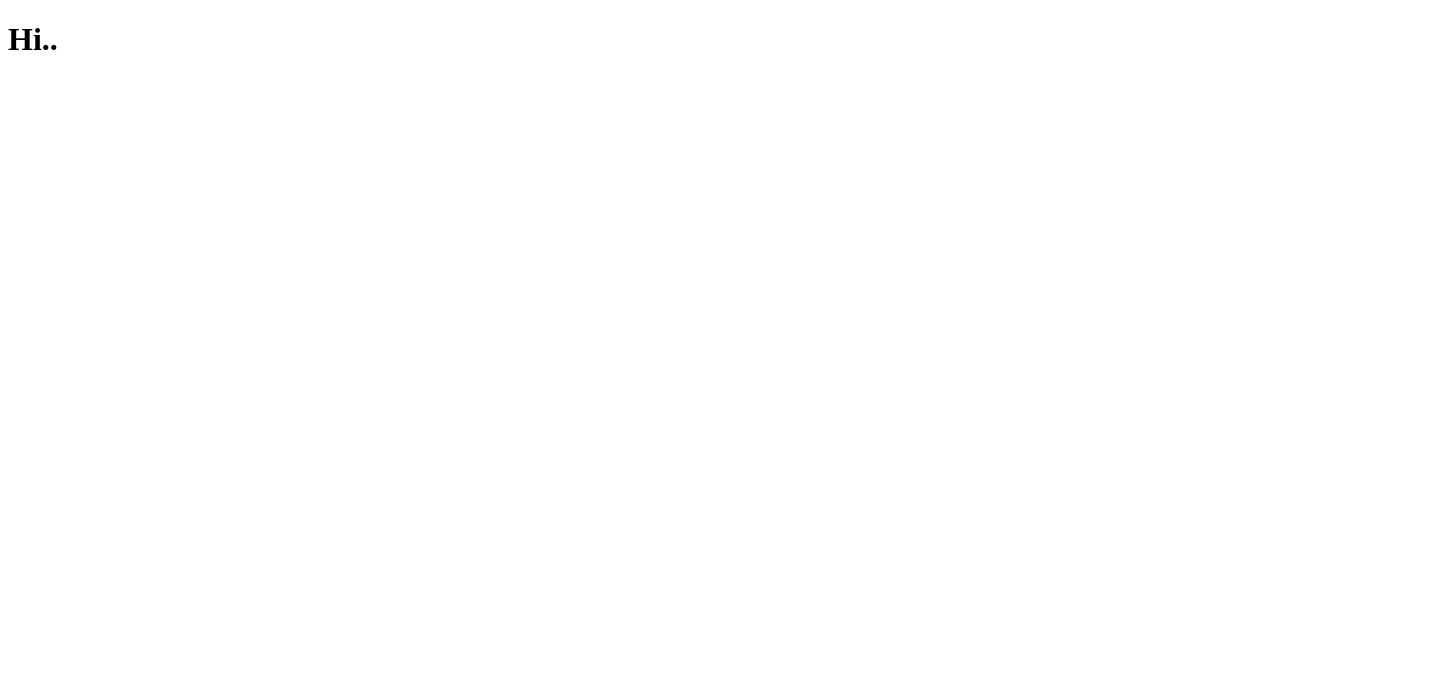
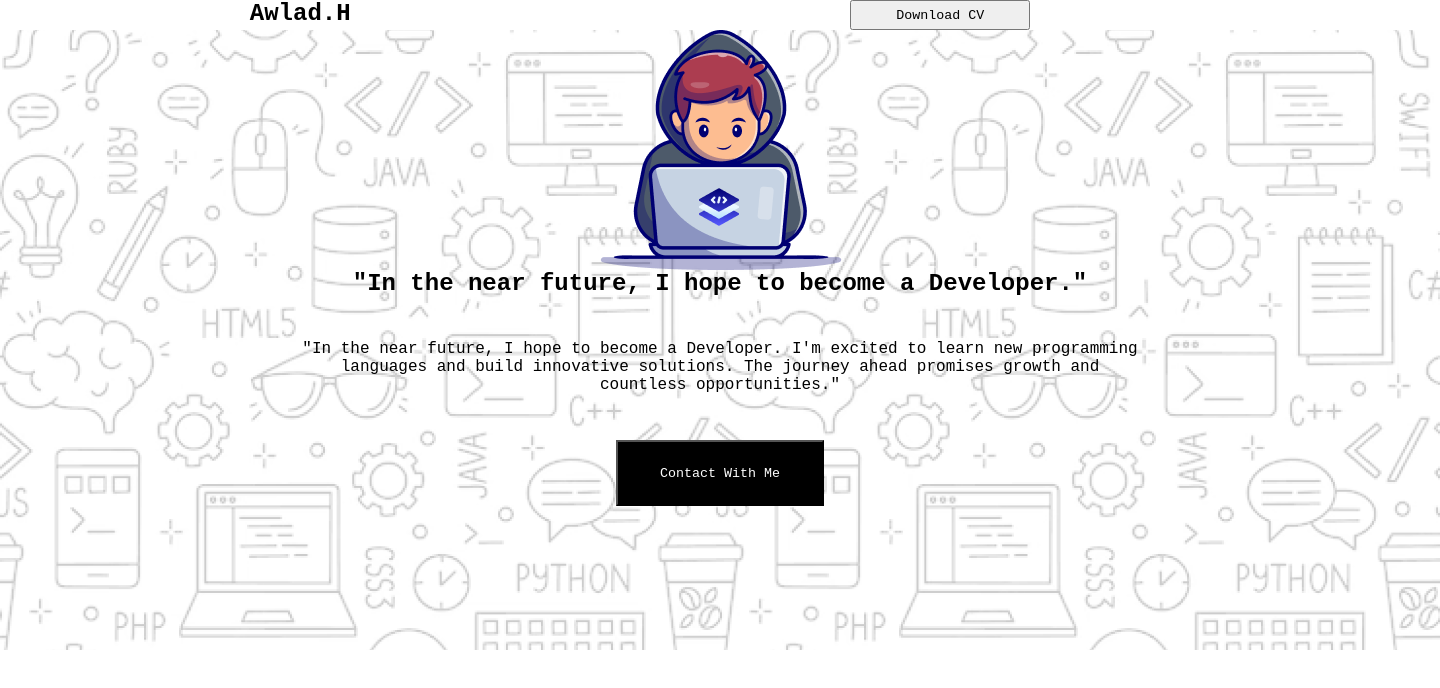
Before and after one commit to RizbiAhmmad/Web-dev-assignment-1-solution, a plain HTML site: page index.html in a window 1280 px wide. Shown: the whole page, 1440 px wide, since content can reach past the window. Drawn offline with Linux system fonts and the light colour scheme; a web font is replaced by a local one.

Commit message:
nav and main section 1 adding

```diff
--- a/index.html
+++ b/index.html
@@ -8,12 +8,29 @@
 </head>
 <body>
     <header>
-        <h1>Hi..</h1>
-
+        <nav class="nav-title">
+            <h2 class="name">Awlad.H</h2>
+            <ul>
+                <li> <a href=""><button class="btn-primary">Download CV</button></a></li>
+            </ul>
+        </nav>
 
     </header>
 
     <main>
+        <section class="starting-section">
+            <div class="image-1">
+                <img src="assets/Group.png" alt="">
+            </div>
+            <div class="description">
+                <h1 class="heading">"In the near future, I hope to become a Developer."</h1>
+                <p class="heading-desc">"In the near future, I hope to become a Developer. I'm excited to learn new programming languages and build innovative solutions. The journey ahead promises growth and countless opportunities."</p>
+            </div>
+            <div>
+                <a href=""><button class="btn-secondary">Contact With Me</button></a></li>
+            </div>
+        </section>
+
 
 
     </main>
--- a/style/style.css
+++ b/style/style.css
@@ -0,0 +1,60 @@
+@import url('https://fonts.googleapis.com/css2?family=Azeret+Mono:ital,wght@0,100..900;1,100..900&display=swap');
+
+/* .azeret-mono-<uniquifier> {
+  font-family: "Azeret Mono", monospace;
+  font-optical-sizing: auto;
+  font-weight: <weight>;
+  font-style: normal;
+} */
+ *{
+    margin: 0 auto;
+    padding: 0px;
+  font-family: "Azeret Mono", monospace;
+ }
+
+ /* Header section */
+ nav ul li{
+    list-style: none;
+ }
+.nav-title{
+    display: flex;
+    justify-content:space-between;
+    text-align: center;
+}
+.btn-primary{
+    width: 180px;
+    height: 30px;
+
+}
+
+/* Main Section */
+
+.starting-section{
+    background-image: url("../assets/Hero-bg.png");
+    background-position: center;
+    background-size: cover;
+    background-repeat: no-repeat;
+    width: 1440px;
+    height: 620px;
+    text-align: center;
+}
+.image-1{
+    width: 240px;
+    height: 240px;
+}
+.heading{
+    width: 998px;
+    height: 70px;
+}
+.heading-desc{
+    width: 852px;
+    height: 100px;
+}
+
+.btn-secondary{
+    width: 208px;
+    height: 66px;
+    background-color: black;
+    color: white;
+    padding: 21px 24px 21px 24px;
+}
```
